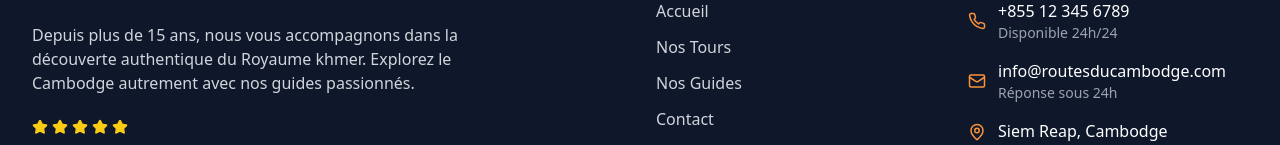
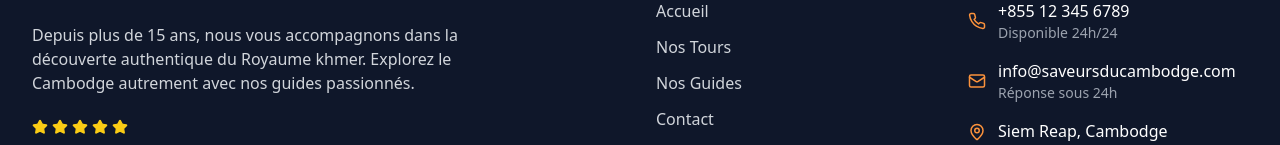
Before and after one commit to webalpch/pure-beginnings-art, a React (Vite) app: page /avis in a window 1280 px wide. Shown: the part 1993-2138 px from the top of the page. Built offline with nearby package versions, Linux system fonts and the light colour scheme.

Commit message:
Update email address

```diff
--- a/src/components/ContactSection.tsx
+++ b/src/components/ContactSection.tsx
@@ -145,7 +145,7 @@ const ContactSection = () => {
                   </div>
                   <div>
                     <div className="text-white font-semibold">Email</div>
-                    <div className="text-white/80">info@routesducambodge.com</div>
+                    <div className="text-white/80">info@saveursducambodge.com</div>
                     <div className="text-white/60 text-sm">Réponse sous 24h</div>
                   </div>
                 </div>
--- a/src/components/Footer.tsx
+++ b/src/components/Footer.tsx
@@ -89,7 +89,7 @@ const Footer = () => {
               <div className="flex items-center gap-2 sm:gap-3">
                 <Mail size={16} className="sm:w-[18px] sm:h-[18px] text-orange-400 flex-shrink-0" />
                 <div>
-                  <div className="text-white text-sm sm:text-base font-medium break-all">info@routesducambodge.com</div>
+                  <div className="text-white text-sm sm:text-base font-medium break-all">info@saveursducambodge.com</div>
                   <div className="text-gray-400 text-xs sm:text-sm">Réponse sous 24h</div>
                 </div>
               </div>
```
